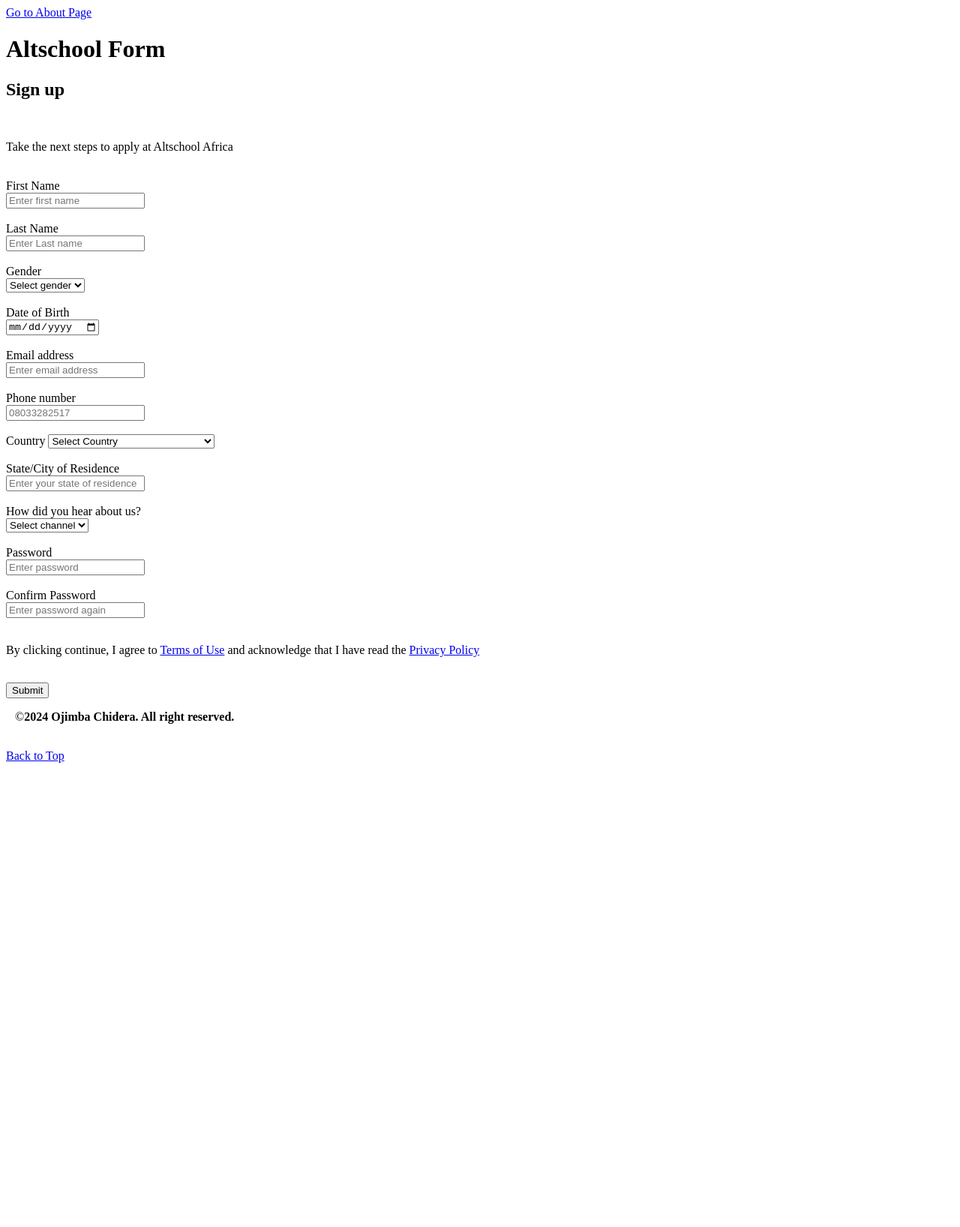
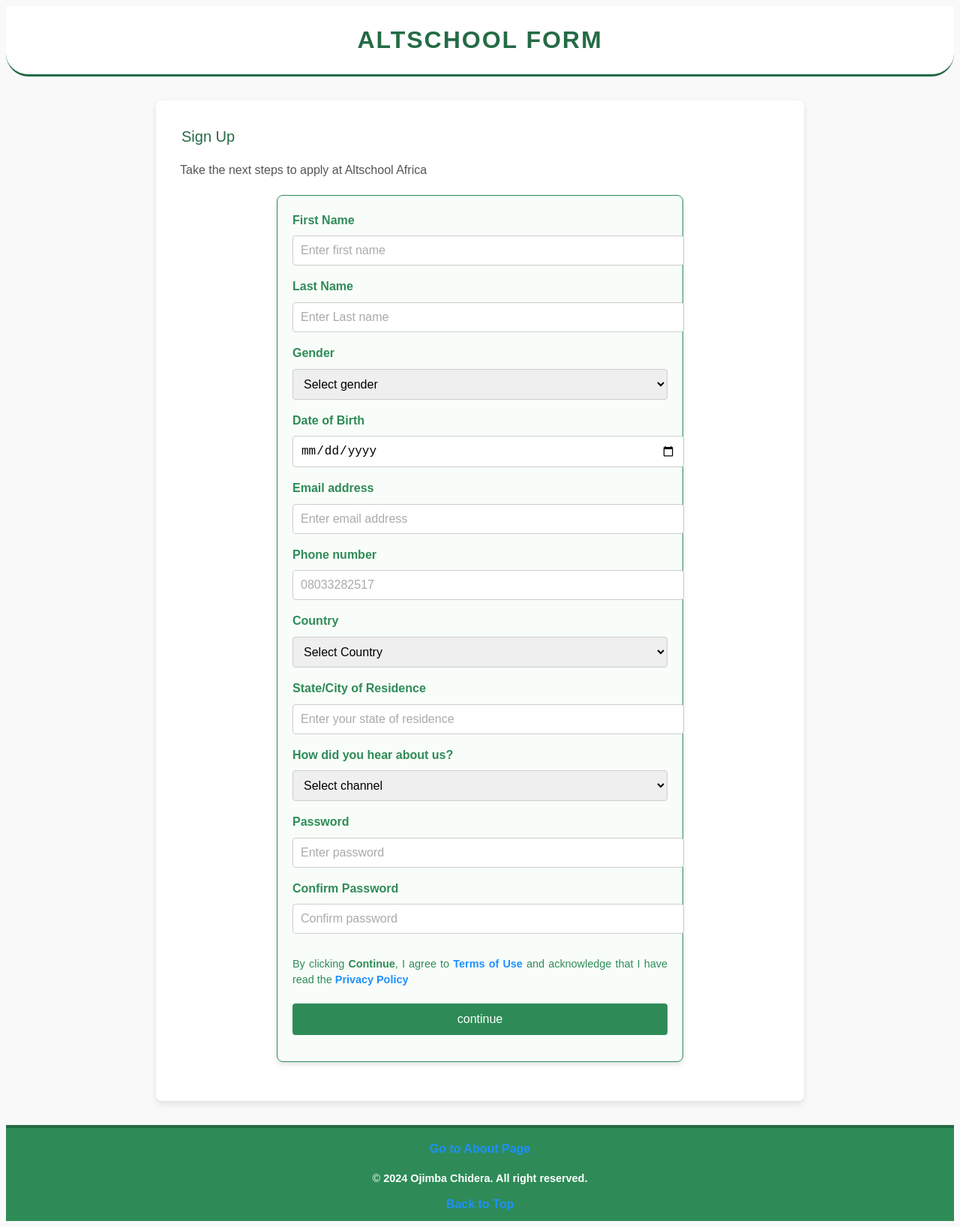
Before and after one commit to Derakings/HTML-1, a plain HTML site: page form.html in a window 1280 px wide. Shown: the whole page at 75% size. Before the commit the page ends 1025 px from the top, so only its background shows below. Drawn offline with Linux system fonts and the light colour scheme.

Commit message:
first commit

```diff
--- a/form.html
+++ b/form.html
@@ -3,15 +3,9 @@
 <head>
     <meta charset="UTF-8">
     <meta name="viewport" content="width=device-width, initial-scale=1.0">
-    <title>form</title>
+    <title>form</title> <link rel="stylesheet" href="styles.css">
 </head>
 <body>
-
-
-    <!-- internal Navigation -->
-     <a href="../" aria aria-label="Go to About page">Go to About Page</a>
-
-
 
     <header>
         <h1>Altschool Form</h1>
@@ -19,51 +13,63 @@
 
     <main>
         <section>
+            <legend>Sign Up</legend>
+            <p>Take the next steps to apply at Altschool Africa</p>
 
-            <h1>Sign up</h1>
-            <br>
-            <p>Take the next steps to apply at Altschool Africa</p>
-            <br>
+            <form action="Form" method="post">
+                <label for="First-name">First Name</label>
+                <input
+                 type="text"
+                 id="First-name"
+                name="First-name"
+                 placeholder="Enter first name"
+                 required
+                 />
 
-            <form action="Form">
-                <label for="Name">First Name</label>
-                <br>
-                <input type=" First name" placeholder="Enter first name">
-                <br>
-                <br>
-                <label for="Name">Last Name</label>
-                <br>
-                <input type=" Last name" placeholder="Enter Last name">
-                <br>
-                <br>
+                 <!-- Last-name -->
+               <label for="Last-name">Last Name</label>
+                <input
+                type=" text"
+                id="Last-name"
+                name="Last-name"
+                 placeholder="Enter Last name"
+                 />
+
+                 <!-- gender -->
                 <label for="Gender">Gender</label>
-                <br>
-                <select name="gender" id="select gender">
-                    <option>Select gender</option>
+                <select name="gender" id="select gender" required>
+                    <option  value="" disabled selected>Select gender</option>
                     <option>Male</option>
                     <option>Female</option>
+                    <option value="other">Other</option>
                   </select>
-                  <br>
-                  <br>
-                  <label for="Date of Birth"> Date of Birth</label>
-                  <br>
-                  <input type="date">
-                  <br>
-                  <br>
+
+                  <!-- date of birth -->
+                  <label for="dob"> Date of Birth</label>
+                  <input type="date" id="dob" name="dob" required />
+
+
                   <!-- email address -->
-                  <label for="email address">Email address</label>
-                  <br>
-                  <input type="email" placeholder="Enter email address">
-                  <br>
-                  <br>
-                  <label>Phone number</label>
-                  <br>
-                  <input type="Phone number" placeholder="08033282517">
-                  <br>
-                  <br>
+                  <label for="email">Email address</label>
+                  <input type="email"
+                  id="email"
+                  name="email"
+                  placeholder="Enter email address"
+                  required
+                  />
+
+                  <!-- phone number -->
+                  <label >Phone number</label>
+                  <input type="tel"
+                  id="phone"
+                  name="phone"
+                   placeholder="08033282517"
+                   required
+                   />
+
                   <form>
                     <label for="country">Country</label>
-                    <select name="country" id="Select your country">
+                    <select name="country" id="Select your country" required>
                       <option value="">Select Country</option>
                       <option value="afghanistan">Afghanistan</option>
                       <option value="albania">Albania</option>
@@ -260,59 +266,60 @@
                       <option value="zambia">Zambia</option>
                       <option value="zimbabwe">Zimbabwe</option>
                     </select>
-                    <br>
-                    <br>
-                    <label>State/City of Residence</label>
-                    <br>
-                    <input type="Name" placeholder="Enter your state of residence">
-                    <br>
-                    <br>
-                    <label>How did you hear about us?</label>
-                    <br>
-                    <select name="Channel" id="Select channel" >
-                        <br>
-                        <option>Select channel</option>
-                        <option>Twitter</option>
-                        <option>Facebook</option>
-                        <option>Linkedin</option>
-                        <option>YouTube</option>
-                        <option>Friend</option>
-                        <option>Whatsapp</option>
-                        <option>Instagram</option>
-                        <option>Billboard</option>
-                        <option>Sales officer</option>
-                        <option>Others</option>
 
-                    </select>
-                        <br>
-                        <br>
+
+                    <label for="state-city">State/City of Residence</label>
+
+                    <input
+                    type="text"
+                    id="state-city"
+                    name="state-city"
+                     placeholder="Enter your state of residence"
+                     required
+                     />
+
+                    <label for="channel">How did you hear about us?</label>
+
+
+                    <select name="Channel" id="Select channel" required>
+                        <option value="" disabled selected>Select channel</option>
+                        <option value="twitter">Twitter</option>
+                        <option value="Facebook">Facebook</option>
+                        <option value="Linkedin">Linkedin</option>
+                        <option value="YouTube">YouTube</option>
+                        <option value="Friend">Friend</option>
+                        <option value="Whatsapp">Whatsapp</option>
+                        <option value="Instagram">Instagram</option>
+                        <option value="Billboard">Billboard</option>
+                        <option value="Sales officer">Sales officer</option>
+                        <option value="Others">Others</option>
+                         </select>
+
                         <label for="password">Password</label>
-                        <br>
                         <input type="password" id="password" name="password" placeholder="Enter password">
-                        <br>
-                        <br>
                         <label for="password">Confirm Password</label>
-                        <br>
-                        <input type="password" id="password" name="password" placeholder="Enter password again">
-                        <br>
-                        <br>
-                        <p>By clicking continue, I agree to <a href="https://altschoolafrica.com/terms-and-conditions">Terms of Use</a> and acknowledge that
-                        I have read the <a href="https://altschoolafrica.com/privacy-policy"> Privacy Policy</a></p>
-                        <br>
 
-                        <input type="submit">
-
+                        <input type="password" id="password" name="password" placeholder="Confirm password">
+                        <p>
+                            By clicking <strong>Continue</strong>, I agree to
+                             <a href="https://altschoolafrica.com/terms-and-conditions">Terms of Use</a>
+                              and acknowledge that I have read the <a href="https://altschoolafrica.com/privacy-policy"> Privacy Policy</a>
+                            </p>
+                        <input type="submit" value="continue" class="submit-button">
                   </form>
         </section>
-
     </main>
 
+
     <footer>
-        <p>&nbsp;&nbsp;&nbsp;&copy;<strong>2024 Ojimba Chidera. All right reserved.</strong></p>
-        <br><a href="#Top">Back to Top</a>
+        <!-- internal Navigation -->
+         <nav>
+     <a href="../" aria aria-label="Go to About page">Go to About Page</a>
+    </nav>
+
+        <p>&copy; <strong>2024 Ojimba Chidera. All right reserved.</strong></p>
+
+        <a href="#Top" aria-label="Back to top of the page">Back to Top</a>
     </footer>
-
-
-
 </body>
 </html>
--- /dev/null
+++ b/styles.css
@@ -0,0 +1,416 @@
+/* body styles */
+body {
+  font-family: "Poppins", sans-serif;
+  background-color: #f9f9f9;
+  line-height: 1.6;
+}
+
+/* Header styles */
+.head {
+  background: #fff; /* Gradient background */
+  color: #246b47;
+  padding: 1rem 2rem;
+  text-align: center; /* Center text */
+  position: relative; /* To allow wave effect */
+  box-shadow: 0 4px 8px rgba(0, 0, 0, 0.2); /* Subtle shadow */
+  border-radius: 0 0 30px 30px; /* Rounded bottom corners */
+  overflow: hidden;
+}
+
+.head section {
+  justify-content: center;
+  align-items: center;
+  width: 100%;
+}
+
+/* Heading style */
+.head h1 {
+  font-size: 3rem;
+  font-weight: bold;
+  letter-spacing: 2px;
+  text-shadow: 2px 2px 4px rgba(0, 0, 0, 0.3);
+
+}
+
+h1 {
+  text-align: center;
+}
+
+/* Responsive Design */
+@media (min-width: 600px) {
+  .head section {
+    flex-direction: row;
+    justify-content: space-between;
+  }
+
+  .head h1 {
+    margin: 0;
+    font-size: 2.5rem;
+    color: #246b47;
+  }
+}
+.head hr {
+  margin: 1.5rem 0;
+  border: none;
+  border-top: 2px solid #ddd; /* Light gray horizontal rule */
+}
+
+/* Section styles */
+.bio {
+  max-width: 600px; /* Limit the width for better readability */
+  margin: 2rem auto; /* Center the section horizontally */
+  padding: 1.5rem;
+  border-radius: 8px; /* Rounded corners */
+  background: #f9f9f9; /* Light background */
+  box-shadow: 0 4px 8px rgba(0, 0, 0, 0.1); /* Subtle shadow */
+  font-family: "Poppins", sans-serif;
+  text-align: center; /* Center align text */
+}
+.bio h2 {
+  font-size: 50px;
+}
+
+.bio p {
+  margin: 0.5rem 0; /* Add spacing between paragraphs */
+  font-size: 1rem;
+  color: #333; /* Dark grey text */
+}
+
+.bio a {
+  text-decoration: none;
+  color: #4caf50; /* Green links */
+  font-weight: 500;
+}
+.bio a:hover {
+  color: #2e8b57; /* Darker green on hover */
+  text-decoration: underline; /* Add underline effect */
+}
+
+.bio hr {
+  margin: 1.5rem 0;
+  border: none;
+  border-top: 2px solid #ddd; /* Light gray horizontal rule */
+}
+
+/* Contact links */
+.contact-info {
+  display: flex;
+  justify-content: center; /* Center align links */
+  flex-wrap: wrap; /* Wrap links on smaller screens */
+  gap: 1rem; /* Add spacing between items */
+  margin-top: 1rem;
+}
+
+.contact-info a {
+  color: #4caf50;
+  transition: transform 0.3s ease;
+}
+
+.contact-info a:hover {
+  transform: scale(1.1); /* Slight zoom on hover */
+  color: #2e8b57;
+}
+
+/* Main container */
+main {
+  display: flex; /* Flexbox applied */
+  flex-direction: column; /* Arrange items vertically */
+  gap: 20px; /* Space between sections */
+  margin: 2rem auto; /* Center the main container */
+  max-width: 800px; /* Set a max width for better readability */
+  background: #fff; /* White background */
+  padding: 2rem;
+  border-radius: 8px; /* Rounded corners */
+  box-shadow: 0 4px 8px rgba(0, 0, 0, 0.1); /* Subtle shadow */
+}
+/* Section Headings */
+main h2 {
+  font-size: 1.8rem;
+  color: #2e8b57; /* Green headings */
+  margin-bottom: 0.5rem;
+  text-align: center;
+}
+
+/* Paragraph styling */
+main p {
+  font-size: 1rem;
+  color: #555;
+  text-align: justify; /* Clean alignment */
+  margin-bottom: 1rem;
+}
+/* Horizontal Rule */
+main hr {
+  border: none;
+  border-top: 2px solid #ddd;
+  margin: 1rem 0;
+}
+/* Goals Section (List) */
+main nav ul {
+  list-style: inside; /* Remove default bullets */
+  display: flex;
+  flex-direction: column; /* Align items vertically */
+  gap: 10px; /* Spacing between list items */
+  padding-left: 1rem;
+}
+main nav ul li {
+  background: #f1f1f1; /* Light gray background */
+  padding: 0.8rem;
+  border-radius: 5px; /* Rounded corners */
+  border-left: 5px solid #2e8b57; /* Highlight */
+  font-size: 1rem;
+  color: #333;
+}
+main nav ul li:hover {
+  background: #e4f8ed; /* Light green on hover */
+}
+
+footer a {
+  color: #1e90ff; /* Light blue for links */
+  text-decoration: none;
+  font-weight: bold;
+  margin: 0 10px;
+  display: inline-block;
+}
+
+footer a:hover {
+  text-decoration: underline;
+  color: #104e8b; /* Darker blue on hover */
+}
+
+/* Footer Text */
+footer p {
+  margin: 10px 0;
+  font-size: 0.9rem;
+}
+
+/* Accessibility Enhancements */
+footer nav a {
+  margin: 5px 0;
+}
+
+/* Responsive Footer */
+@media (max-width: 600px) {
+  footer {
+    font-size: 0.8rem;
+    padding: 15px;
+  }
+  footer a {
+    margin: 5px 0;
+  }
+}
+
+/* /* Add a smooth scroll for "Back to top"  */
+footer p a[href="#Top"] {
+  cursor: pointer;
+  scroll-behavior: smooth;
+}
+
+nav a.active {
+  color: #2e8b57;
+  font-weight: bold;
+  text-decoration: underline;
+}
+
+main nav ul li.highlight {
+  background-color: #cce7cc;
+  border-left: 5px solid #2e8b57;
+}
+
+/* forms */
+
+/* Header Styles */
+header {
+  background-color: #fff; /* Green background */
+  color: #fff; /* White text */
+  text-align: center; /* Center align the content */
+  padding: 20px; /* Add spacing */
+  border-bottom: 3px solid #246b47; /* Slight border effect */
+  border-radius: 0 0 30px 30px;
+  font-family: "Arial", sans-serif;
+
+}
+
+header h1 {
+  font-size: 2rem; /* Large font size */
+  margin: 0; /* Remove default margin */
+  text-transform: uppercase; /* Make text uppercase */
+  letter-spacing: 2px; /* Add spacing between letters */
+  color: #246b45;
+  font-family:  "Poppins", sans-serif;
+}
+
+legend {
+  color: #246b47;
+  font-family: "Arial", sans-serif;
+  font-size: 20px;
+  text-shadow: #333;
+
+}
+
+form {
+  max-width: 500px;
+  margin: 20px auto;
+  padding: 20px;
+  font-family: "Arial", sans-serif;
+  border: 1px solid #2e8b57;
+  border-radius: 8px;
+  background-color: #f9fdf9; /* Light green background */
+  box-shadow: 0 4px 6px rgba(0, 0, 0, 0.1);
+}
+
+/* Form Elements */
+form label {
+  display: block;
+  margin-bottom: 8px;
+  font-weight: bold;
+  color: #2e8b57; /* Green text */
+}
+
+form input,
+form select {
+  width: 100%;
+  padding: 10px;
+  margin-bottom: 15px;
+  border: 1px solid #ccc;
+  border-radius: 4px;
+  font-size: 1rem;
+}
+
+form input:focus,
+form select:focus {
+  border-color: #2e8b57;
+  outline: none;
+  box-shadow: 0 0 5px rgba(46, 139, 87, 0.5); /* Green focus glow */
+}
+
+/* Placeholder Text */
+form input::placeholder {
+  color: #aaa;
+}
+
+/* Submit Button */
+form button[type="submit"] {
+  width: 100%;
+  padding: 12px;
+  background-color: #2e8b57;
+  color: #fff;
+  font-size: 1.1rem;
+  font-weight: bold;
+  border: none;
+  border-radius: 4px;
+  cursor: pointer;
+  transition: background-color 0.3s ease;
+}
+
+form button[type="submit"]:hover {
+  background-color: #246b47;
+}
+
+/* Placeholder Option Style */
+form select option:disabled {
+  color: #aaa;
+}
+
+/* Responsive Design */
+@media (max-width: 600px) {
+  form select,
+  form select {
+    font-size: 0.9rem;
+  }
+}
+
+/* agreement */
+form p {
+  font-size: 0.9rem;
+  line-height: 1.5;
+  color: #2e8b57; /* Green text */
+  margin-bottom: 20px;
+}
+
+form p a {
+  color: #1e90ff; /* Blue for links */
+  text-decoration: none;
+  font-weight: bold;
+}
+
+form p a:hover {
+  text-decoration: underline;
+  color: #104e8b; /* Darker blue on hover */
+}
+/* submit */
+/* Submit Button */
+form .submit-button {
+  width: 100%;
+  padding: 12px;
+  background-color: #2e8b57; /* Green background */
+  color: #fff; /* White text */
+  border: none;
+  border-radius: 4px;
+  font-size: 1rem;
+  cursor: pointer;
+  transition: background-color 0.3s ease, transform 0.2s ease;
+}
+
+form .submit-button:hover {
+  background-color: #246b45; /* Darker green on hover */
+  transform: scale(1.05); /* Slight zoom effect */
+}
+
+form .submit-button:active {
+  background-color: #1a4d31; /* Even darker green when active */
+  transform: scale(0.98); /* Slight shrink on click */
+}
+
+/* Responsive Design */
+@media (max-width: 600px) {
+  form p {
+    font-size: 0.8rem;
+  }
+
+  form .submit-button {
+    font-size: 0.9rem;
+  }
+}
+
+footer {
+  background-color: #2e8b57; /* Green background */
+  color: #fff; /* White text */
+  text-align: center;
+  padding: 10px 10px;
+  font-family: "Arial", sans-serif;
+  border-top: 4px solid #246b45; /* Darker green border */
+}
+footer a {
+  color: #1e90ff; /* Light blue for links */
+  text-decoration: none;
+  font-weight: bold;
+  margin: 0 10px;
+  display: inline-block;
+}
+
+footer a:hover {
+  text-decoration: underline;
+  color: #104e8b; /* Darker blue on hover */
+}
+
+/* Footer Text */
+footer p {
+  margin: 10px 0;
+  font-size: 0.9rem;
+}
+
+/* Accessibility Enhancements */
+footer nav a {
+  margin: 5px 0;
+}
+
+/* Responsive Footer */
+@media (max-width: 600px) {
+  footer {
+    font-size: 0.8rem;
+    padding: 15px;
+  }
+  footer a {
+    margin: 5px 0;
+  }
+}
```
Also changed, not shown: 1 other file.
